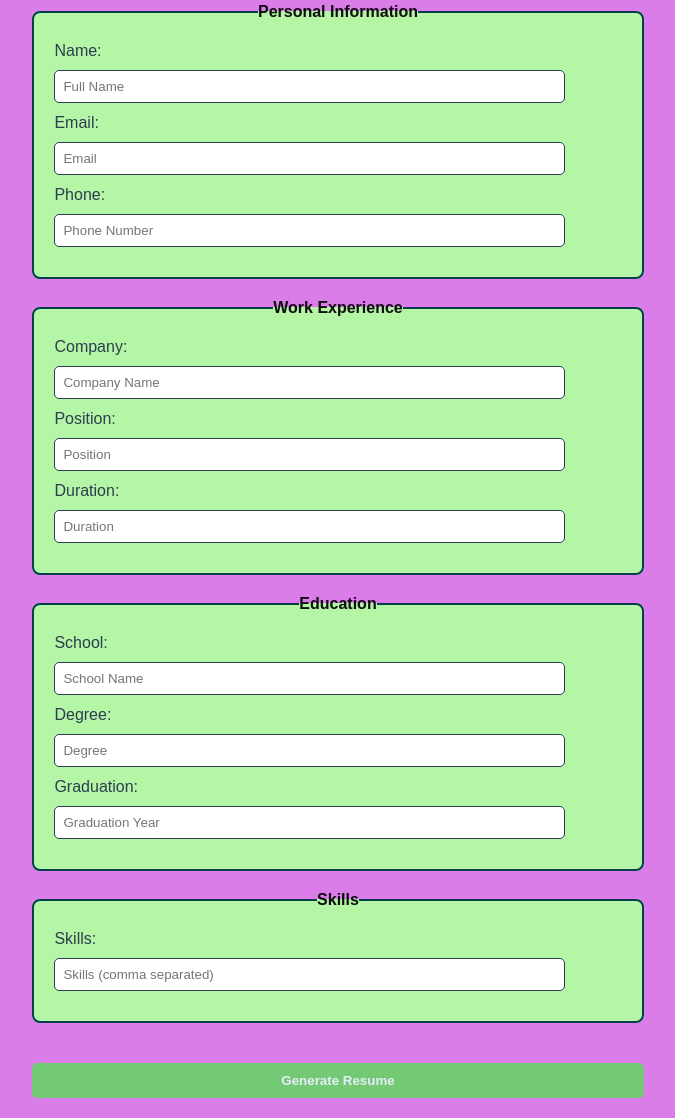
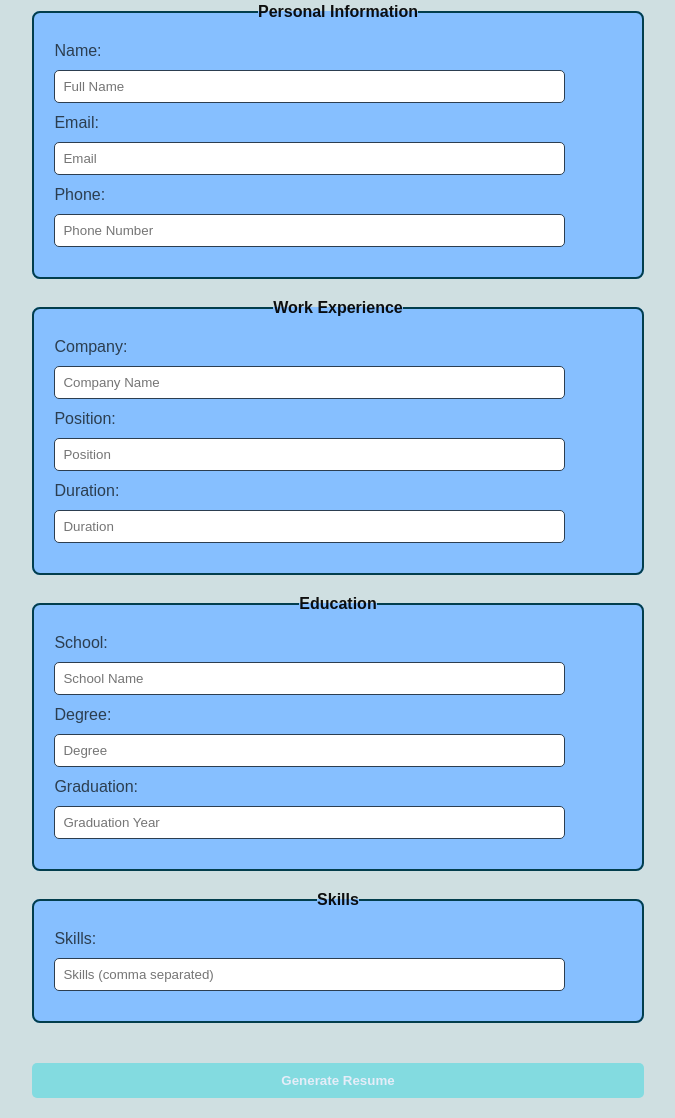
Before and after one commit to zeeshanshoukat4/Miestone-2-Static-Resume-updated-, a plain HTML site: page index.html in a window 1280 px wide. Shown: the part 64-1182 px from the top of the page, without its empty margins (302-977 px from the left). Drawn offline with Linux system fonts and the light colour scheme.

Commit message:
first commit

```diff
--- a/styles.css
+++ b/styles.css
@@ -7,7 +7,7 @@
 }
 
 body {
-    background-color: #da7de9;
+    background-color: #cfdfe1;
     color: #000000ee;
     display: flex;
     margin: 20px;
@@ -42,7 +42,7 @@ fieldset{
     border-radius: 8px;
     padding: 20px;
     margin-bottom: 20px;
-    background-color: #b4f5a6;
+    background-color: #86bfff;
 }
 
 legend{
@@ -73,7 +73,7 @@ input, textarea {
 }
 
 #generate {
-    background-color: #74ca74;
+    background-color: #83dbe0;
     color: #e5edf8;
     padding: 10px;
     border: none;
```
